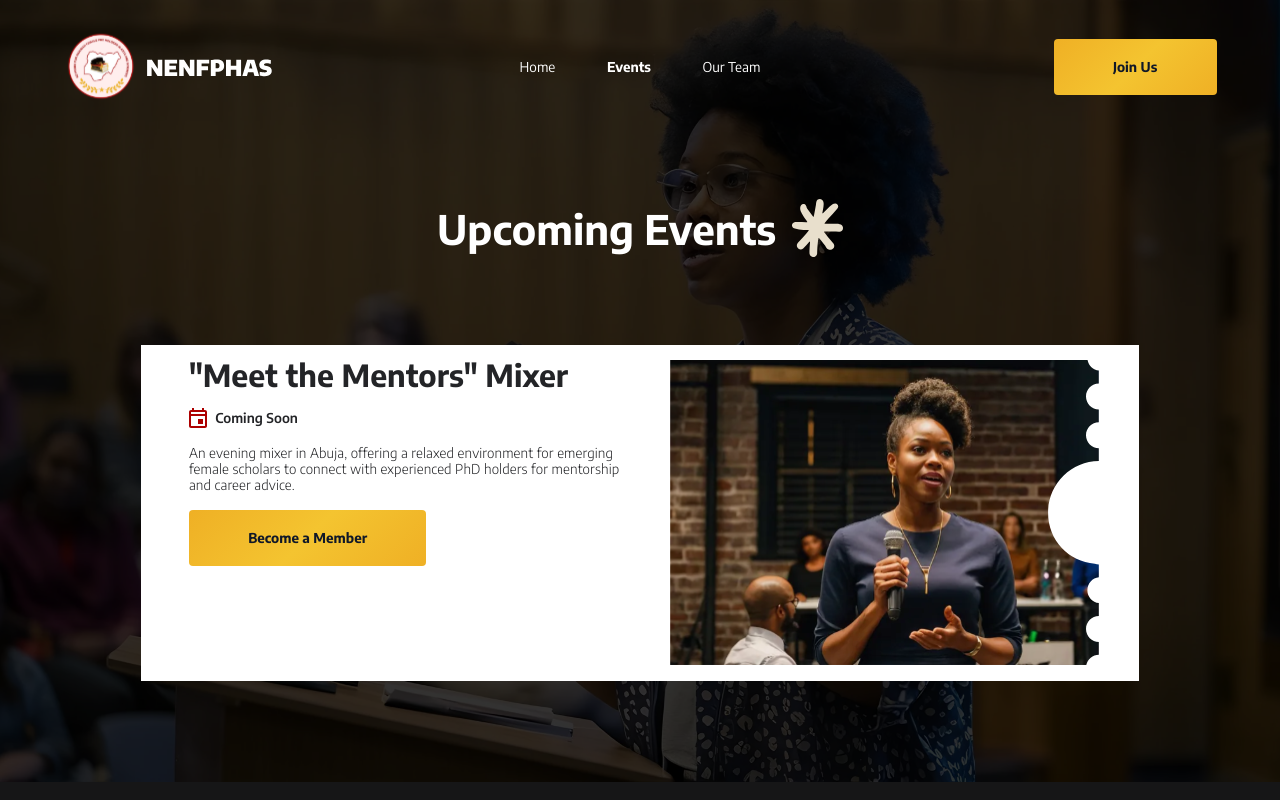
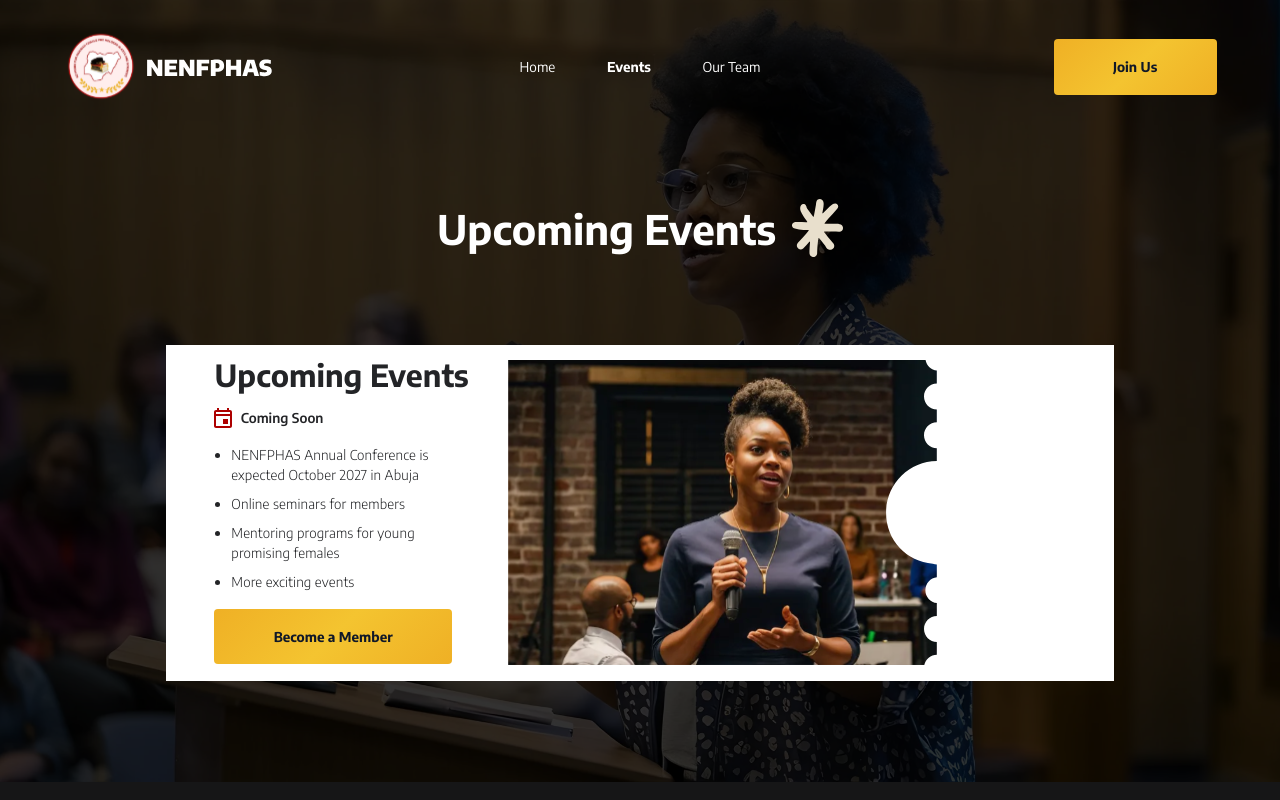
Before and after one commit to DennekJr/phd, a Next.js app: page /events in a window 1280 px wide. Shown: the top 800 px of the page. Built offline with nearby package versions, Linux system fonts and the light colour scheme; a web font is replaced by a local one.

Commit message:
Update Event-Card-Hero.tsx-1

```diff
--- a/src/app/events/components/Event-Card-Hero.tsx
+++ b/src/app/events/components/Event-Card-Hero.tsx
@@ -5,38 +5,46 @@ import Image from "next/image";
 import SmartImage from "@/app/components/SmartImage";
 
 export default function EventCardHero() {
-    // const timeline = [
-    //     {
-    //         tracker: "27 June",
-    //         icon: "/images/events/calender-icon.svg",
-    //     },
-    //     {
-    //         tracker: "7PM",
-    //         icon: "/images/events/time-icon.svg",
-    //     }
-    // ]
+    const upcomingHighlights = [
+        "NENFPHAS Annual Conference is expected October 2027 in Abuja",
+        "Online seminars for members",
+        "Mentoring programs for young promising females",
+        "More exciting events",
+    ];
+
     const handleBecomeMember = () => {
-        window.location.href = "mailto:NENFPHAS@gmail.com?subject=Membership%20Enquiry&body=Hello%20NNFPHAS%2C%0D%0A%0D%0AI'd%20like%20to%20become%20a%20member.%20Please%20share%20the%20next%20steps.%0D%0A%0D%0AThank%20you.";
+        window.location.href =
+            "mailto:NENFPHAS@gmail.com?subject=Membership%20Enquiry&body=Hello%20NENFPHAS%2C%0D%0A%0D%0AI'd%20like%20to%20become%20a%20member.%20Please%20share%20the%20next%20steps.%0D%0A%0D%0AThank%20you.";
     };
+
     return (
         <div className="bg-[#FFFFFF] lg:mx-0 lg:px-0 !mx-[1.25rem] !px-[1.25rem] flex flex-col-reverse lg:flex-row items-start justify-between !py-[1.125rem] !gap-[1.25rem] lg:!gap-[2.5625rem]">
             <div className="flex flex-col sm:max-w-[36rem] items-start justify-start gap-[1.25rem] lg:!pl-[2.3125rem]">
                 <h1 className="text-[#232427] sm:whitespace-nowrap !text-left !text-[2.25rem] !leading-[100%] font-bold">
-                    &quot;Meet the Mentors&quot; Mixer
+                    Upcoming Events
                 </h1>
                 <div className="flex items-center gap-[1.25rem]">
-                    {/* {timeline.map((item, index) => ( */}
-                        <div className="flex items-center gap-[0.625rem]">
-                            <Image src={'/images/events/calender-icon.svg'} alt={'calender-icon'} width={18} height={20} />
-                            <p className="text-[#232427] text-[1rem] !leading-[100%] font-semibold">Coming Soon</p>
-                        </div>
-                    {/* ))} */}
+                    <div className="flex items-center gap-[0.625rem]">
+                        <Image
+                            src={"/images/events/calender-icon.svg"}
+                            alt={"calendar-icon"}
+                            width={18}
+                            height={20}
+                        />
+                        <p className="text-[#232427] text-[1rem] !leading-[100%] font-semibold">
+                            Coming Soon
+                        </p>
+                    </div>
                 </div>
-                <p className="text-[#232427] !text-[1rem] !leading-[1.5rem] lg:!leading-[120%] !tracking-[0.01em] font-light text-left">
-                    An evening mixer in Abuja, offering a relaxed environment for emerging female scholars to connect with experienced PhD holders for mentorship and career advice.
-                </p>
+                <ul className="flex flex-col gap-[0.625rem] text-[#232427] !text-[1rem] !leading-[1.5rem] !tracking-[0.01em] font-light text-left list-disc !pl-[1.25rem]">
+                    {upcomingHighlights.map((item, index) => (
+                        <li key={index}>{item}</li>
+                    ))}
+                </ul>
                 <div>
-                    <YellowButton onClick={handleBecomeMember}>Become a Member</YellowButton>
+                    <YellowButton onClick={handleBecomeMember}>
+                        Become a Member
+                    </YellowButton>
                 </div>
             </div>
             <div className="!pr-[1rem] w-full">
@@ -52,5 +60,5 @@ export default function EventCardHero() {
                 />
             </div>
         </div>
-    )
+    );
 }
```
